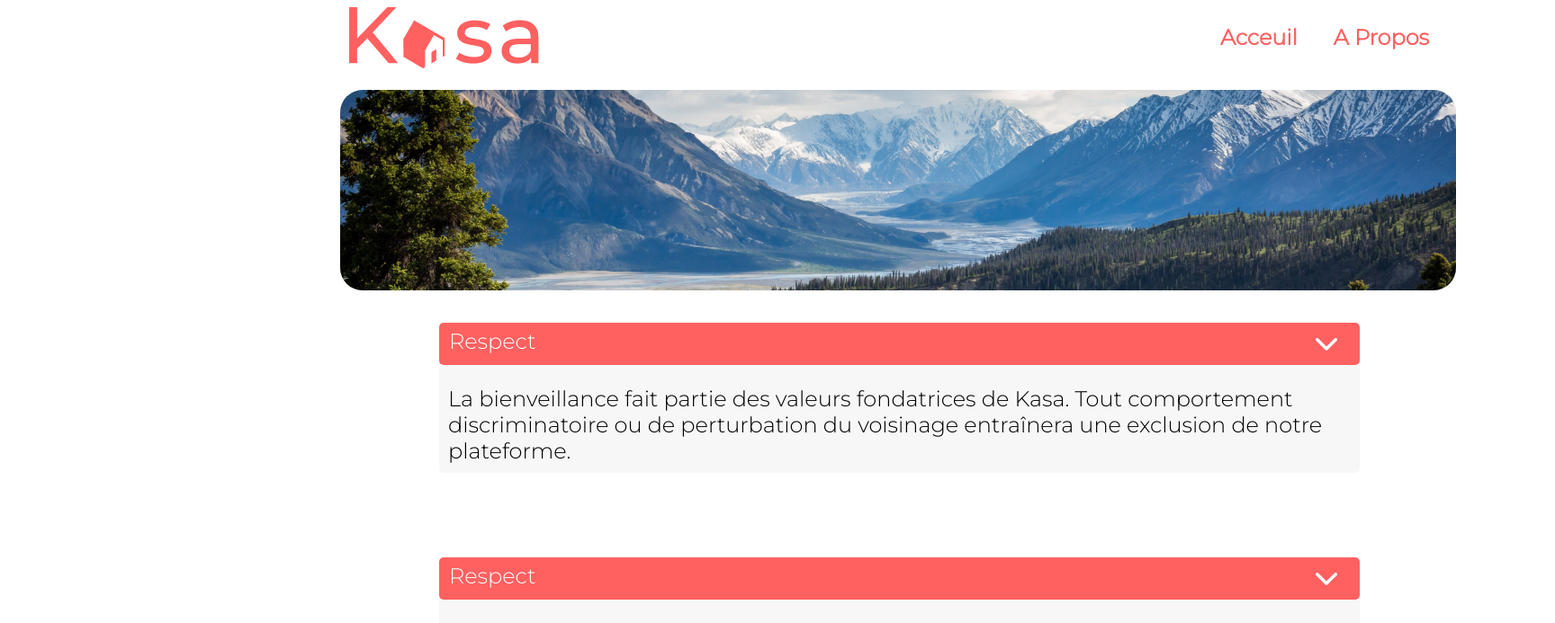
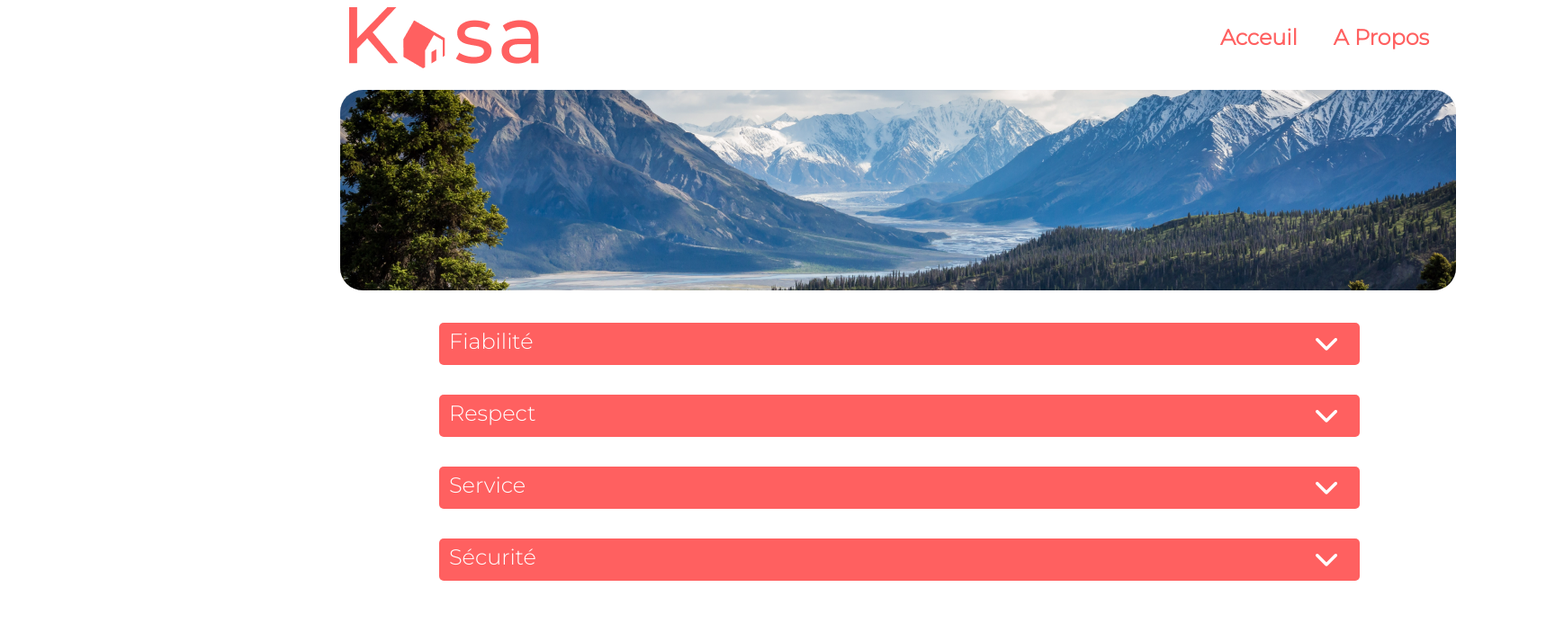
Before and after one commit to YanisBellahouel/projet-Kasa, a React (Create React App) app: page /About in a window 1280 px wide. Shown: the top 693 px of the page at 90% size, 1728 px wide, since content can reach past the window. Built offline with nearby package versions, Linux system fonts and the light colour scheme.

Commit message:
collapse + log(id)

```diff
--- a/src/App.js
+++ b/src/App.js
@@ -15,7 +15,7 @@ function App() {
                 <Route path='/' element={<Home />} />
                 <Route path='*' element={<NoPage />} />
                 <Route path='/About' element={<About />} />
-                <Route path='/Logement' element={<Logement />} />
+                <Route path='/Logement/:id' element={<Logement />} />
             </Routes>
          </BrowserRouter>
     )
--- a/src/Component/card/Card.css
+++ b/src/Component/card/Card.css
@@ -36,3 +36,7 @@
 
     color: #ffffff;
 }
+
+.card-link{
+    text-decoration: none;
+}
--- a/src/Component/card/Card.js
+++ b/src/Component/card/Card.js
@@ -1,5 +1,6 @@
 import './Card.css'
 import Element from '../Element'
+import { Link } from 'react-router-dom'
 // import ElementList from '../elementList'
 
 function Card () {
@@ -7,12 +8,13 @@ function Card () {
     return (
         <div className='kasa-card'>
             {Element.map((logement, id) => (
-                <div key={logement.id}>
-                <img   src={logement.cover}
-                alt='logement' className='card-img'/>
-                <p  className='card-title'> {logement.title}  </p>
-                </div>
-
+                <Link className='card-link' key={logement.id} to={'/logement/' + logement.id}>
+                    <div >
+                        <img src={logement.cover}
+                        alt='logement' className='card-img'/>
+                        <p  className='card-title'> {logement.title}  </p>
+                    </div>
+                </Link>
             ))}
         </div>
     )
--- a/src/Component/collapse/Collapse.css
+++ b/src/Component/collapse/Collapse.css
@@ -1,6 +1,6 @@
 .main-collapse {
   width: 1023px;
-    margin-bottom: 70px;
+    margin-bottom: 80px;
   margin-left: 480px;
 
   display: flex;
--- a/src/Component/collapse/Collapse.js
+++ b/src/Component/collapse/Collapse.js
@@ -3,8 +3,8 @@ import arrow1 from "../../assets/arrow_back.png"
 import { useState } from "react"
 import Slide from "../slide/Slide"
 
-function Collapse () {
-    const [open , setOpen] = useState(true)
+function Collapse (props) {
+    const [open , setOpen] = useState(false)
 
     const toggle = () => setOpen (o => !o)
     return (
@@ -12,18 +12,19 @@ function Collapse () {
             <div className="main-collapse">
                 <div className="second-collapse">
                     <button onClick={toggle} className="button-collapse">
-                         <p className="text-collapse"> Respect</p>
+                         <p className="text-collapse">{props.AboutTitle} </p>
                          <img src={arrow1} className="arrow-collapse" alt="fleche"></img>
                      </button>
 
                      <Slide visible={open}  >
                         <div className="sous-collapse">
                             <p className="desc-collapse">
-                                La bienveillance fait partie des valeurs fondatrices de Kasa. Tout comportement discriminatoire ou de perturbation du voisinage entraînera une exclusion de notre plateforme.
+                                {props.AboutText}
                             </p>
                         </div>
                     </Slide>
                 </div>
+
             </div>
 
 
--- a/src/Component/gallery/Gallery.js
+++ b/src/Component/gallery/Gallery.js
@@ -1,5 +1,6 @@
 import './Gallery.css'
 import Card from '../card/Card'
+
 
 function Gallery () {
     return(
--- /dev/null
+++ b/src/Component/title&rate/Title.js
@@ -0,0 +1,24 @@
+import './Title.css'
+import { useParams } from 'react-router-dom';
+
+
+function Title () {
+
+    const params = useParams();
+    console.log(params)
+
+
+    return (
+        <div className='kasa-titleRate'>
+
+                <div className='titles'>
+                    <h1 className='title'>{params.title}
+            </h1>
+                    <h2 className='localisation'>{params.location}</h2>
+                </div>
+        </div>
+    )
+
+}
+
+export default Title
--- a/src/pages/404.js
+++ b/src/pages/404.js
@@ -9,7 +9,6 @@ function NoPage () {
          <div>
             <Header />
             <Error />
-
          </div>
 
     )
--- a/src/pages/A_propos.js
+++ b/src/pages/A_propos.js
@@ -1,14 +1,23 @@
 import Header from "../Component/header/Header";
 import Body2 from "../Component/body2/Body2";
 import Collapse from "../Component/collapse/Collapse";
+import Footer from "../Component/footer/Footer";
+import AboutCollapse from "../Component/AboutCollapse";
 
 function About () {
     return (
+
         <div>
             <Header/>
             <Body2 />
-            <Collapse/>
-            <Collapse/>
+            {AboutCollapse.map((about, id) =>
+            <Collapse
+            key={id}
+            AboutTitle={about.AboutTitle}
+            AboutText={about.AboutText}
+            />
+            )}
+            <Footer/>
         </div>
     )
 }
--- a/src/pages/Logements.js
+++ b/src/pages/Logements.js
@@ -1,12 +1,13 @@
-import Body from "../Component/body/Body";
+import Header from "../Component/header/Header";
+import Title from "../Component/title&rate/Title";
 
-
-function Logement () {
-    return (
-        <div>
-            <Body/>
-        </div>
-    )
+function Logement() {
+  return (
+    <div>
+      <Header />
+      <Title />
+    </div>
+  );
 }
 
-export default Logement
+export default Logement;
```
